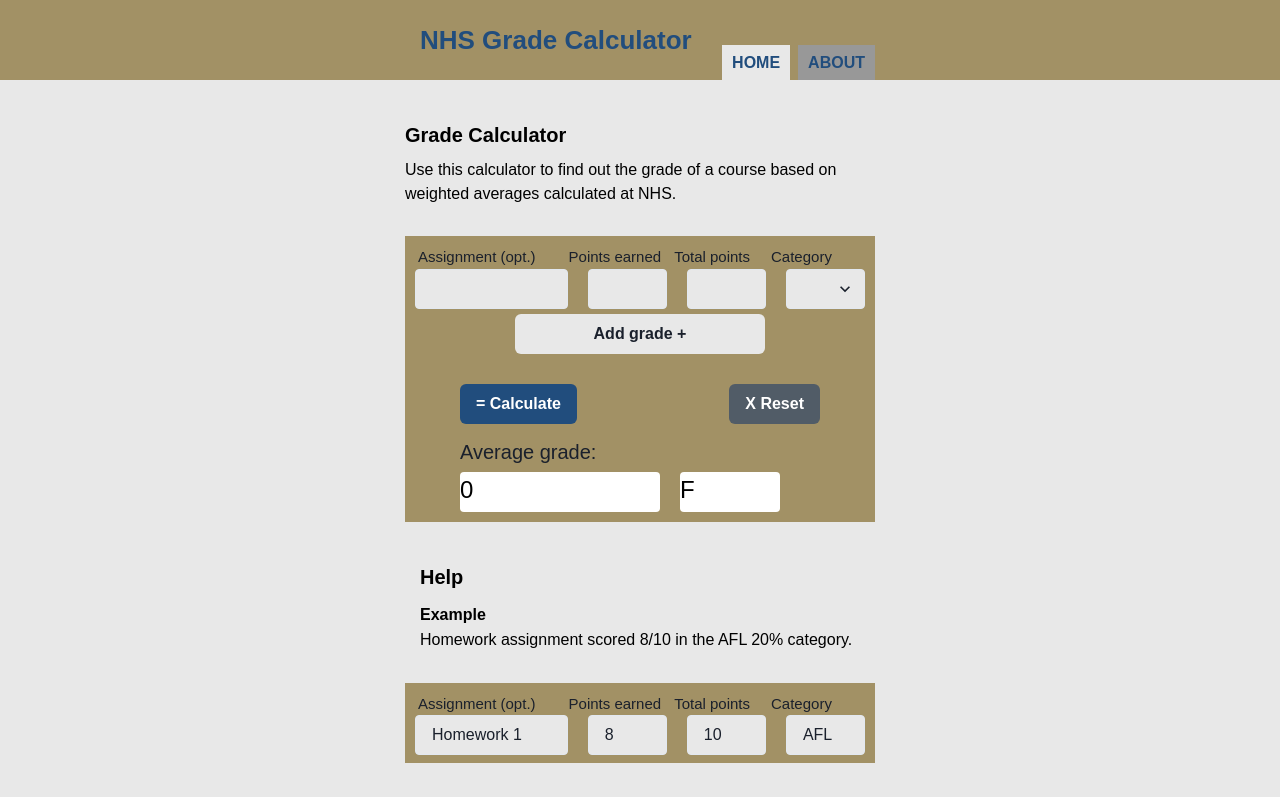
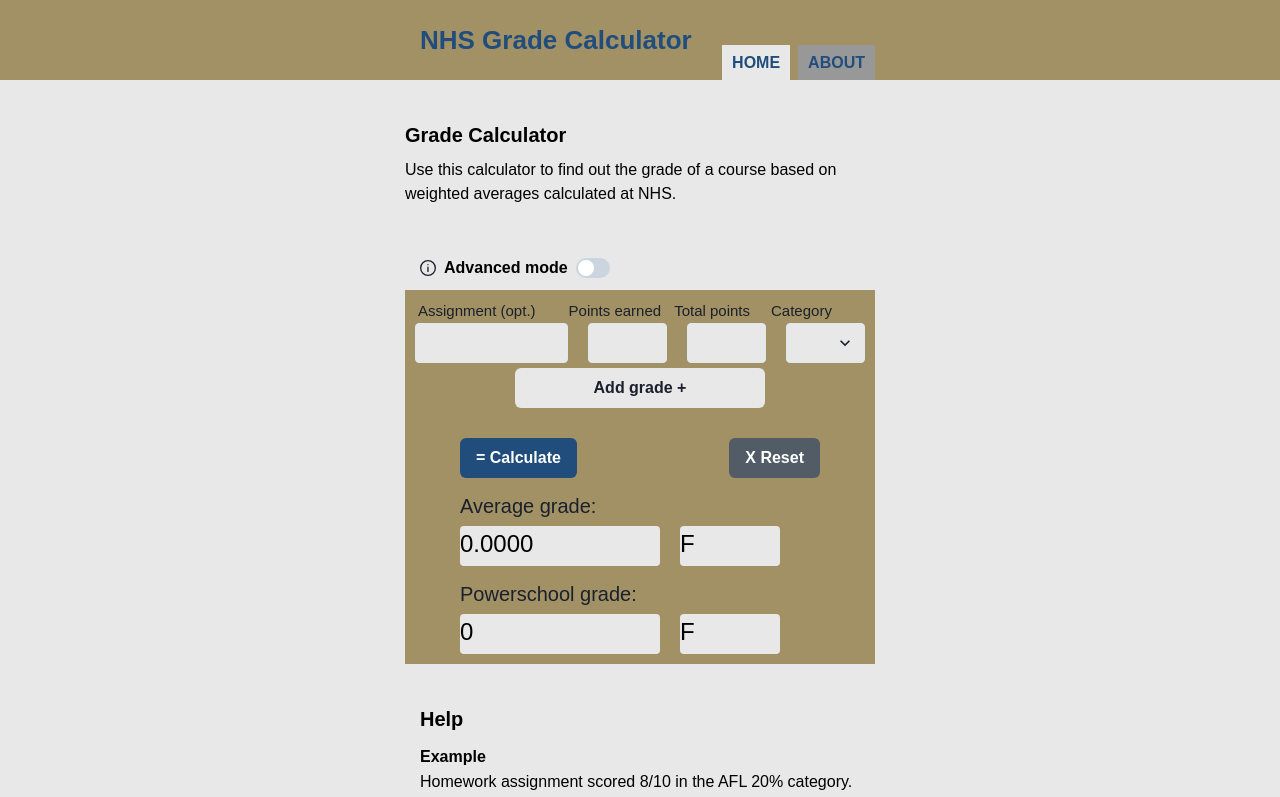
Before and after one commit to danctila/calculator-frontend, a React (Vite) app: page / in a window 1280 px wide. Shown: the top 797 px of the page. Built offline with nearby package versions, Linux system fonts and the light colour scheme.

Commit message:
Add advanced mode switch and toolitp

```diff
--- a/index.html
+++ b/index.html
@@ -3,6 +3,7 @@
   <head>
     <meta charset="UTF-8" />
     <link rel="icon" type="image" href="src/Assets/calcIcon.png" />
+
     <meta name="viewport" content="width=device-width" />
     <title>NHS Grade Calculator</title>
   </head>
--- a/package.json
+++ b/package.json
@@ -10,6 +10,7 @@
     "preview": "vite preview"
   },
   "dependencies": {
+    "@chakra-ui/icons": "^2.1.1",
     "@chakra-ui/react": "^2.8.2",
     "@emotion/react": "^11.11.1",
     "@emotion/styled": "^11.11.0",
--- a/src/Components/Calculator.tsx
+++ b/src/Components/Calculator.tsx
@@ -104,7 +104,7 @@ const Calculator = () => {
       finalGrade = 0;
     }
 
-    return finalGrade.toFixed(4) as unknown as number;
+    return finalGrade;
   };
 
   const letter = (number: any) => {
@@ -125,7 +125,7 @@ const Calculator = () => {
 
   return (
     <>
-      <Box bg="#A29165" w="470px" h="auto" mx="auto" mt="30px" p="10px">
+      <Box bg="#A29165" w="470px" h="auto" mx="auto" mt="10px" p="10px">
         <HStack>
           <Text fontSize="15" ml="3px">
             Assignment (opt.)
@@ -204,11 +204,24 @@ const Calculator = () => {
             Average grade:
           </Text>
           <HStack spacing="20px">
-            <Box bg="white" color="black" borderRadius="4" w="200px" h="40px">
-              <Text fontSize="24px">{avgGrade}</Text>
+            <Box bg="#E8E8E8" color="black" borderRadius="4" w="200px" h="40px">
+              <Text fontSize="24px">{avgGrade.toFixed(4)}</Text>
             </Box>
-            <Box bg="white" color="black" borderRadius="4" w="100px" h="40px">
-              <Text fontSize="24px">{letter(avgGrade)}</Text>
+            <Box bg="#E8E8E8" color="black" borderRadius="4" w="100px" h="40px">
+              <Text fontSize="24px">{letter(avgGrade.toFixed(4))}</Text>
+            </Box>
+          </HStack>
+        </Box>
+        <Box bg="#A29165" pt="8px" mx="45px">
+          <Text fontSize="20" fontWeight="semi bold" py="5px">
+            Powerschool grade:
+          </Text>
+          <HStack spacing="20px">
+            <Box bg="#E8E8E8" color="black" borderRadius="4" w="200px" h="40px">
+              <Text fontSize="24px">{avgGrade.toFixed()}</Text>
+            </Box>
+            <Box bg="#E8E8E8" color="black" borderRadius="4" w="100px" h="40px">
+              <Text fontSize="24px">{letter(avgGrade.toFixed())}</Text>
             </Box>
           </HStack>
         </Box>
--- a/src/Components/Home.tsx
+++ b/src/Components/Home.tsx
@@ -1,14 +1,33 @@
-import { Box } from "@chakra-ui/react";
+import { Box, HStack, Switch, Text, Tooltip, VStack } from "@chakra-ui/react";
 import Calculator from "./Calculator";
-
 import Gradehelp from "./Gradehelp";
 import Gradeintro from "./Gradeintro";
-
+import { InfoOutlineIcon } from "@chakra-ui/icons";
 const Home = () => {
   return (
     <>
       <Box bg="#E8E8E8" minW="470px">
         <Gradeintro />
+        <HStack justify="center" minW="470px">
+          <VStack w="470px" align="left" spacing="1px" mt="50px">
+            <HStack mx="15px">
+              <Tooltip
+                bg="#989898"
+                color="#214D7D"
+                hasArrow
+                label="Increased control over input and output of the calculator"
+                placement="top-start"
+              >
+                <InfoOutlineIcon />
+              </Tooltip>
+              <Text fontSize="16px" fontWeight="semibold" color="black">
+                Advanced mode
+              </Text>
+              <Switch size="md" colorScheme="green"></Switch>
+            </HStack>
+          </VStack>
+        </HStack>
+
         <Calculator />
         <Gradehelp />
       </Box>
```
Also changed, not shown: 1 other file (tests, documents, lock files or other folders).
